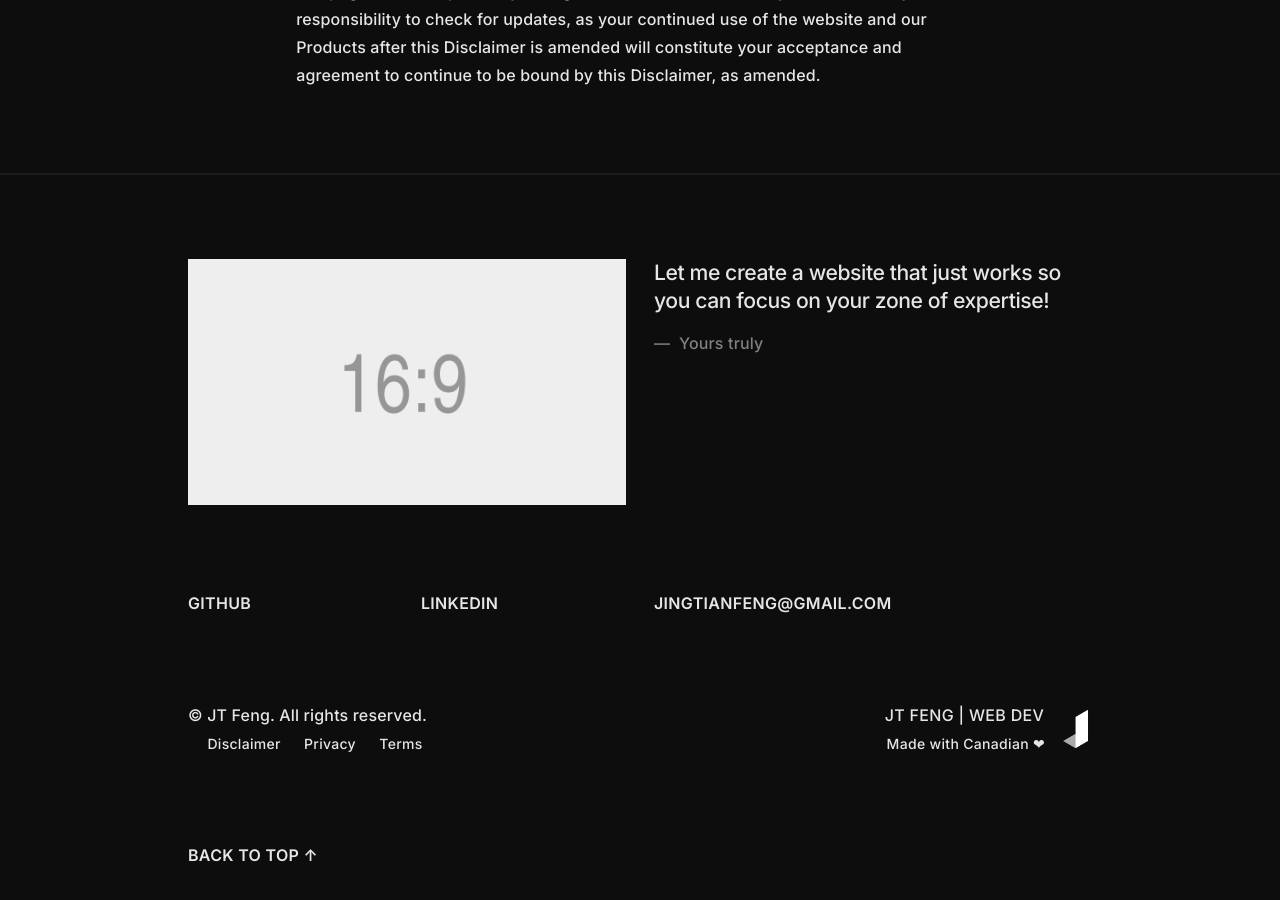
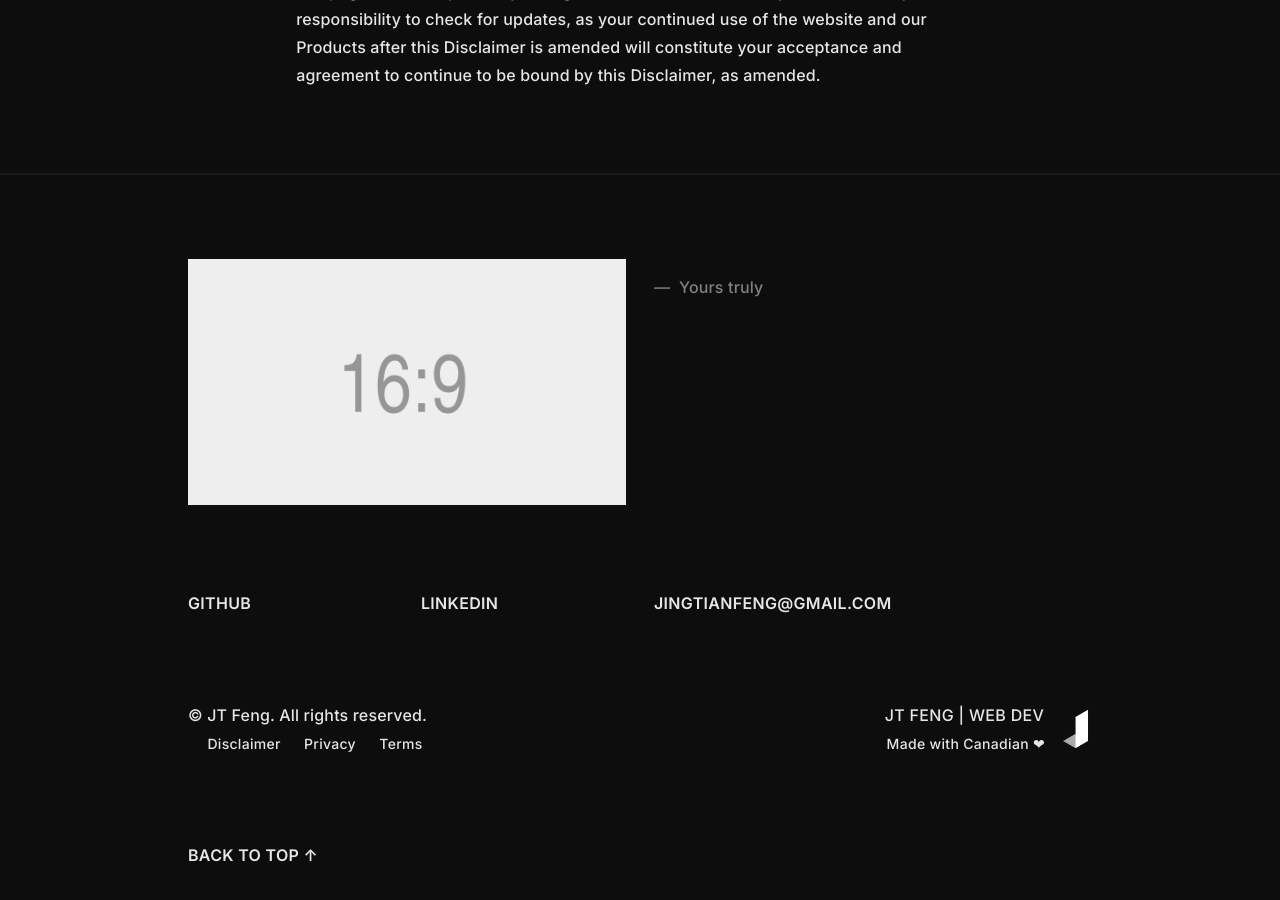
Before and after one commit to jingtianfeng/jtfeng-personal-1, a Jekyll site: the page built from disclaimer.md, in a window 1280 px wide and 900 px high, scrolled down 4075 px. Built offline with Jekyll 4.4.1, drawn with Linux system fonts in a browser that asks for light colours.

Commit message:
Update footer: replace blockquote text with page var

```diff
--- a/_includes/footer.html
+++ b/_includes/footer.html
@@ -10,10 +10,7 @@
             <div class="col-4 col-md-2">
                 <figure>
                     <blockquote class="blockquote">
-                        <p>
-                            Let me create a website that just works
-                            so you can focus on your zone of expertise!
-                        </p>
+                        <p>{{ page.blockquote }}</p>
                     </blockquote>
                     <figcaption class="blockquote-footer mt-2">
                         Yours truly
```
